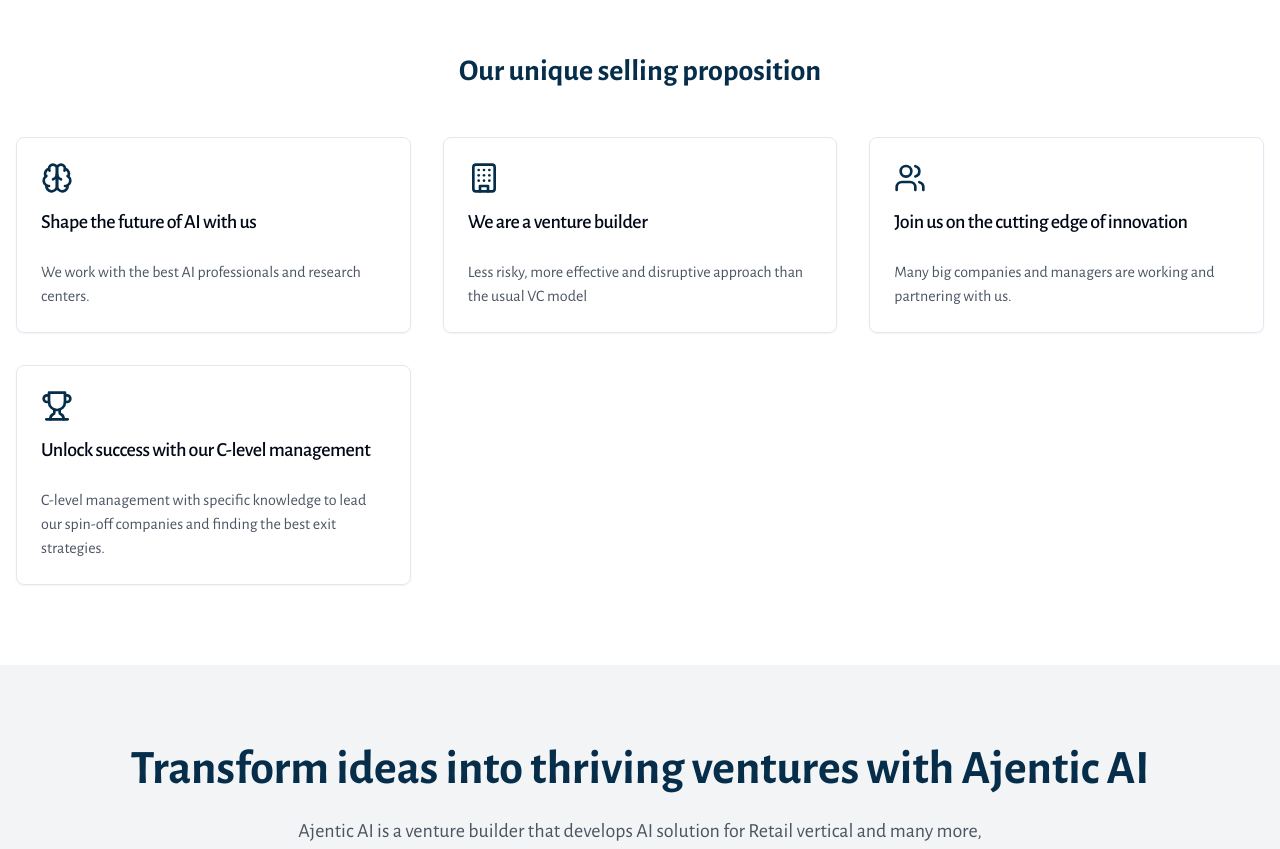
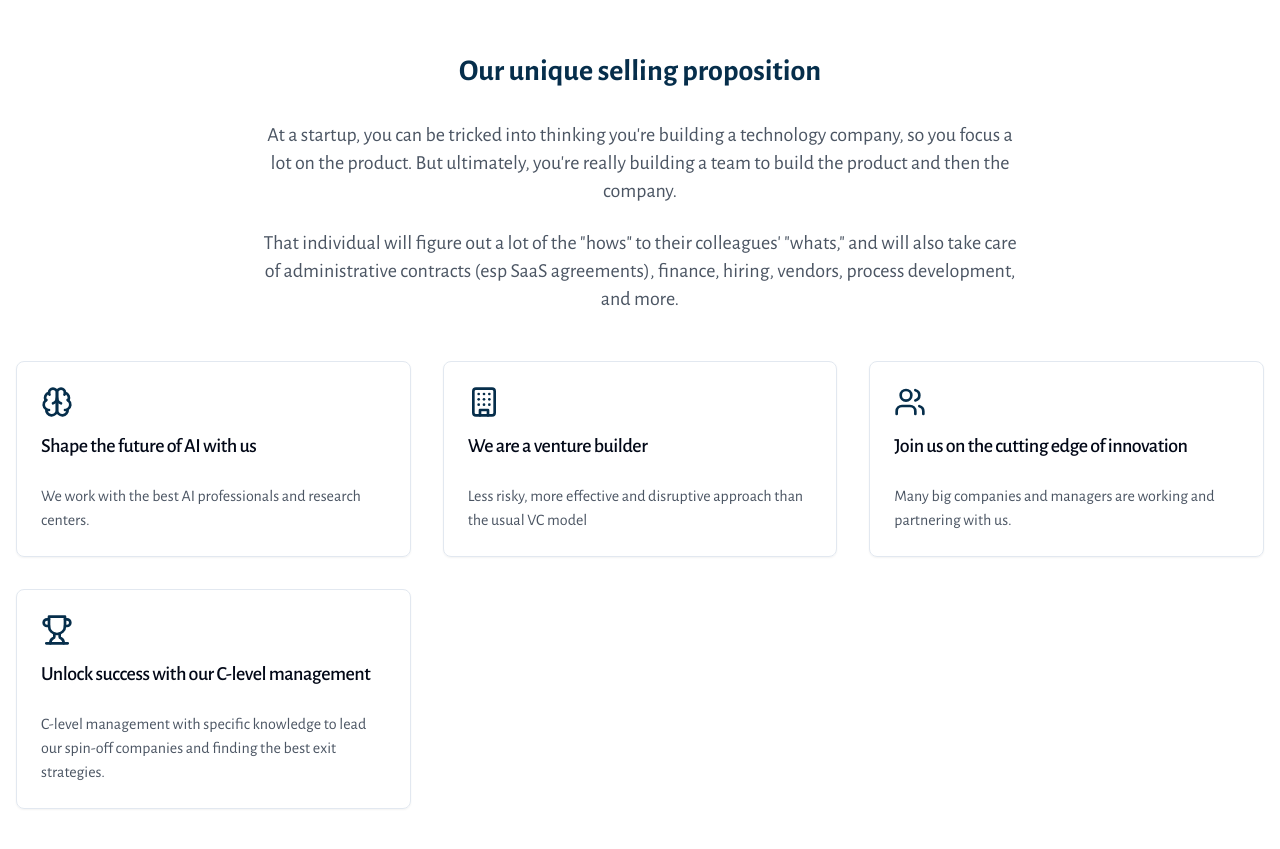
Before and after one commit to Ajentic/ajentic-ai, a React (Vite) app: page / in a window 1280 px wide. Shown: the part 1240-2089 px from the top of the page. Built offline with nearby package versions, Linux system fonts and the light colour scheme.

Commit message:
Add unique selling proposition messages
Included additional messages under the "Our unique selling proposition" section to emphasize the importance of team building in startups and the roles individuals play in managing various aspects of the company.
[skip gpt_engineer]

```diff
--- a/src/pages/About.tsx
+++ b/src/pages/About.tsx
@@ -27,9 +27,17 @@ const About = () => {
 
       <section className="py-20">
         <div className="container mx-auto px-4">
-          <h2 className="text-3xl font-bold text-primary text-center mb-12">
+          <h2 className="text-3xl font-bold text-primary text-center mb-8">
             Our unique selling proposition
           </h2>
+          <div className="max-w-3xl mx-auto mb-12">
+            <p className="text-xl text-gray-600 text-center mb-6">
+              At a startup, you can be tricked into thinking you're building a technology company, so you focus a lot on the product. But ultimately, you're really building a team to build the product and then the company.
+            </p>
+            <p className="text-xl text-gray-600 text-center">
+              That individual will figure out a lot of the "hows" to their colleagues' "whats," and will also take care of administrative contracts (esp SaaS agreements), finance, hiring, vendors, process development, and more.
+            </p>
+          </div>
           <div className="grid md:grid-cols-2 lg:grid-cols-3 gap-8">
             <USPCard
               title="Shape the future of AI with us"
```
